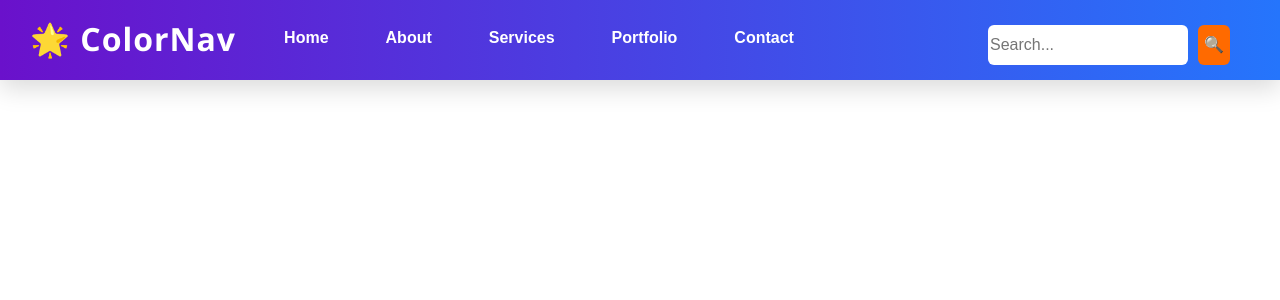
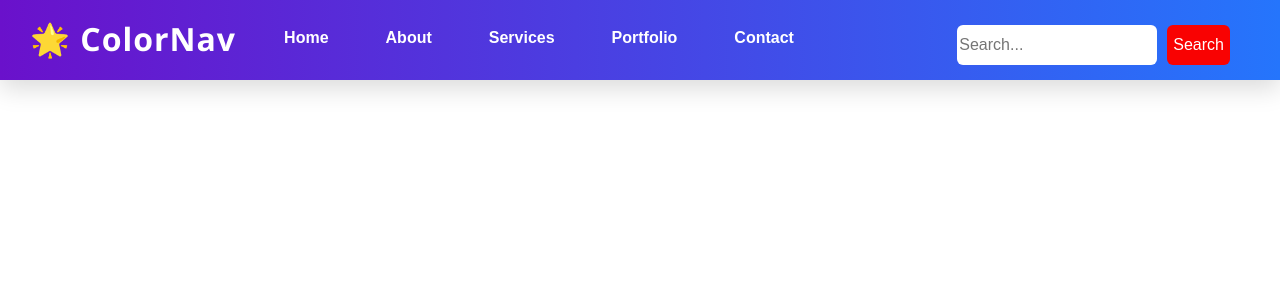
Before and after one commit to Mohanraj111789/Movies-and-shows, a React (Vite) app: page / in a window 1280 px wide. Shown: the top 300 px of the page. Built offline with nearby package versions, Linux system fonts and the light colour scheme.

Commit message:
sect commit

```diff
--- a/src/components/Header.jsx
+++ b/src/components/Header.jsx
@@ -23,7 +23,7 @@ const Header = () => {
       </ul>
         <div className="search-container">
             <input type="text" placeholder="Search..." />
-            <button type="submit">🔍</button>
+            <button type="submit">Search</button>
         </div>
 
     </header>
--- a/src/styles/Header.css
+++ b/src/styles/Header.css
@@ -151,11 +151,11 @@
 }
 .search-container button {
   height: 40px;
-  width: 40px;
+  width: 80px;
   border: none;
   border-radius: 6px;
-  background-color: #ff6a00;
-  color: white;
+  background-color: #f90202;
+  color: rgb(255, 255, 255);
   cursor: pointer;
   font-size: 16px;
   font-family: 'Poppins', sans-serif;
```
